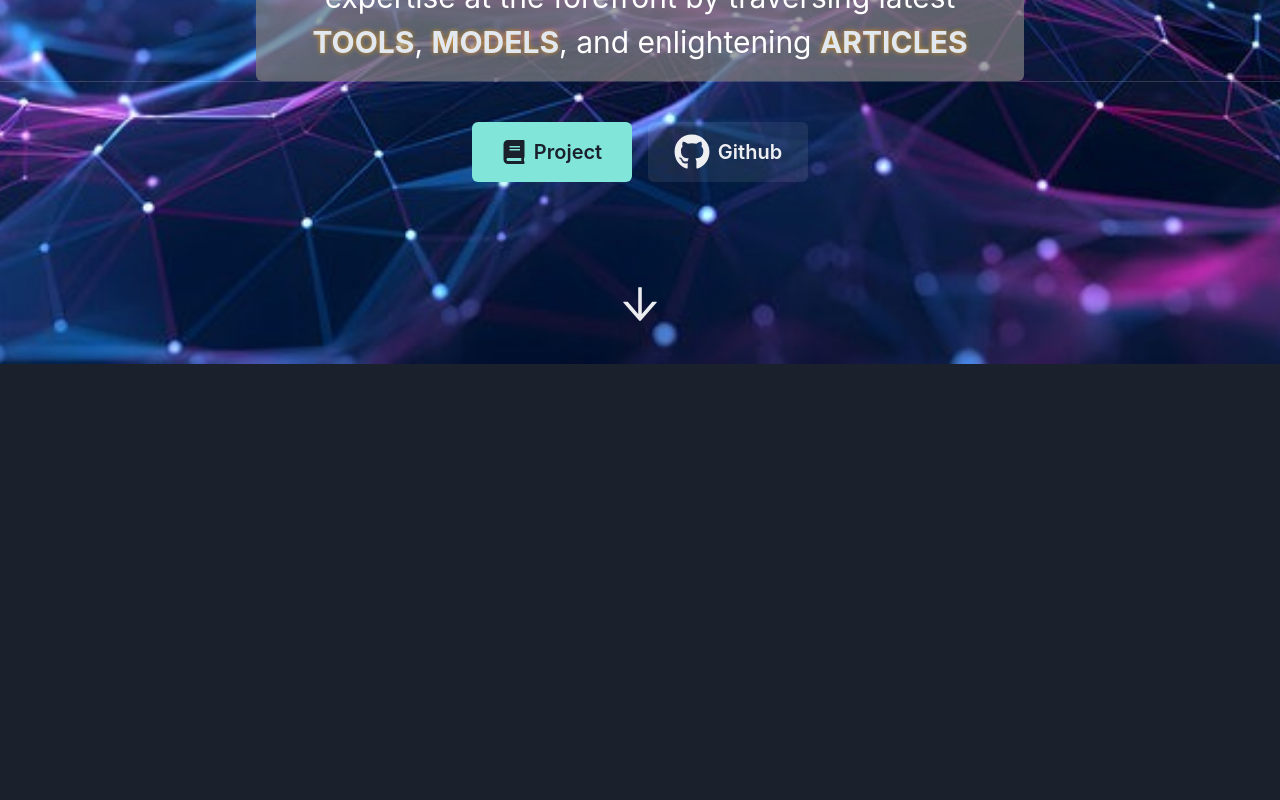
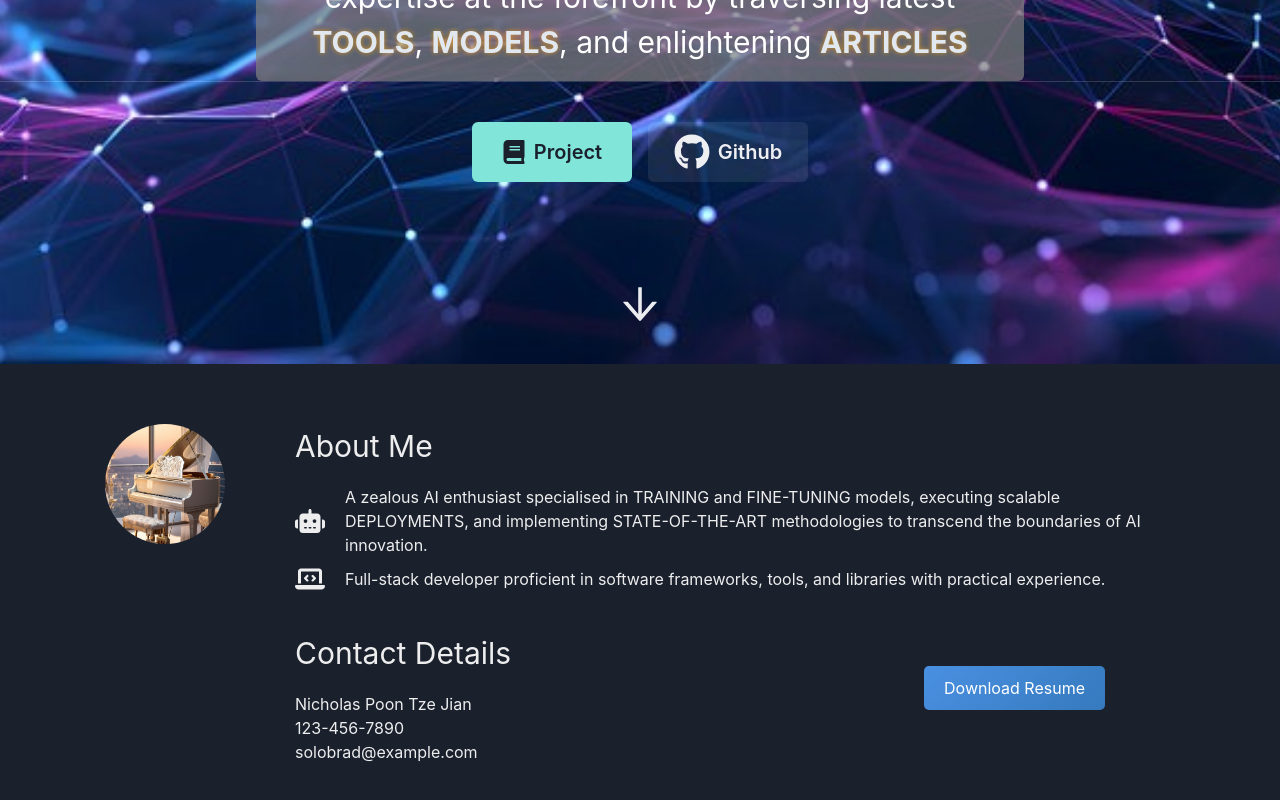
Before and after one commit to Solobrad/My-portfolio---React18, a React (Vite) app: page / in a window 1280 px wide. Shown: the part 436-1236 px from the top of the page. Before the commit the page ends 800 px from the top, so only its background shows below. Built offline with nearby package versions, Linux system fonts and the light colour scheme.

Commit message:
add about me

```diff
--- a/package.json
+++ b/package.json
@@ -13,6 +13,8 @@
     "@chakra-ui/react": "^2.8.2",
     "@emotion/react": "^11.13.3",
     "@emotion/styled": "^11.13.0",
+    "@fortawesome/free-solid-svg-icons": "^6.6.0",
+    "@fortawesome/react-fontawesome": "^0.2.2",
     "@tsparticles/engine": "^3.5.0",
     "@tsparticles/react": "^3.0.0",
     "framer-motion": "^11.7.0",
--- a/public/resumeData.json
+++ b/public/resumeData.json
@@ -3,14 +3,9 @@
       "project": "#",
       "github": "https://github.com/Solobrad",
       "name": "Nicholas Poon Tze Jian",
-      "image": "profile.jpg",
-      "bio": "A passionate AI enthusiast working on cutting-edge solutions.",
-      "address": {
-        "street": "123 AI Road",
-        "city": "AI City",
-        "state": "AI State",
-        "zip": "12345"
-      },
+      "image": "profile.jpeg",
+      "bio1": "A zealous AI enthusiast specialised in TRAINING and FINE-TUNING models, executing scalable DEPLOYMENTS, and implementing STATE-OF-THE-ART methodologies to transcend the boundaries of AI innovation.",
+      "bio2": "Full-stack developer proficient in software frameworks, tools, and libraries with practical experience.",
       "phone": "123-456-7890",
       "email": "solobrad@example.com",
       "resumedownload": "https://example.com/resume.pdf"
--- a/src/App.tsx
+++ b/src/App.tsx
@@ -10,55 +10,12 @@ import {
   Text,
   useColorMode,
 } from "@chakra-ui/react";
+import About from "./components/About";
 
 function App() {
   const { colorMode } = useColorMode();
   const [count, setCount] = useState(0);
   const [resumeData, setResumeData] = useState<ResumeData | null>(null);
-  //   main: {
-  //     project: "#",
-  //     github: "https://github.com/Solobrad",
-  //     name: "Nicholas Poon Tze Jian",
-  //     description: (
-  //       <>
-  //         A fervent AI enthusiast, perpetually hungry for mastering AI realms. I
-  //         cultivate my expertise to remain cutting-edge by exploring the latest
-  //         <Text
-  //           as="span"
-  //           color="gray.200"
-  //           fontSize="3xl"
-  //           fontWeight="bold"
-  //           textShadow="0 0 5px rgba(255, 165, 0, 0.7)"
-  //         >
-  //           {" "}
-  //           TOOLS{" "}
-  //         </Text>
-  //         ,
-  //         <Text
-  //           as="span"
-  //           color="gray.200"
-  //           fontSize="3xl"
-  //           fontWeight="bold"
-  //           textShadow="0 0 5px rgba(255, 165, 0, 0.7)"
-  //         >
-  //           {" "}
-  //           MODELS{" "}
-  //         </Text>
-  //         ,and enlightening{" "}
-  //         <Text
-  //           as="span"
-  //           color="gray.200"
-  //           fontSize="3xl"
-  //           fontWeight="bold"
-  //           textShadow="0 0 5px rgba(255, 165, 0, 0.7)"
-  //         >
-  //           {" "}
-  //           ARTICLES
-  //         </Text>
-  //       </>
-  //     ),
-  //   },
-  // });
 
   useEffect(() => {
     const getResumeData = async () => {
@@ -79,7 +36,7 @@ function App() {
   return (
     <>
       <Header data={resumeData.main} />
-      {/* <About data={this.state.resumeData.main} /> */}
+      <About data={resumeData.main} />
     </>
   );
 }
--- /dev/null
+++ b/src/components/About.css
@@ -0,0 +1,76 @@
+#about {
+    margin-top: 40px;
+    margin-bottom: 40px;
+    padding: 20px;
+    display: flex; /* Use flexbox */
+    justify-content: center; /* Center horizontally */
+    align-items: center; /* Center vertically */
+  }
+
+
+.about-container {
+    display: flex;
+    flex-direction: row;
+  }
+
+.contact-container {
+  display: flex;
+  justify-content: space-between;
+  align-items: center;
+  margin-top: 20px;
+
+}
+
+#about .profile-pic {
+    flex: 1;
+    position: relative;
+    width: 120px;
+    height: 120px;
+    border-radius: 100%;
+    margin-right: 50px;
+ }
+
+ .about-content {
+    flex: 2;
+    padding-left: 20px;
+    max-width: 900px;
+  }
+
+  .contact-details {
+    margin-top: 20px;
+  }
+
+  .button {
+    display: inline-block; /* Ensure the button displays properly */
+    padding: 10px 20px; /* Add padding for a button-like appearance */
+/* Button background color */
+background: linear-gradient(135deg, #4A90E2, #357ABD);
+    color: white; /* Button text color */
+    text-decoration: none; /* Remove underline from link */
+    border-radius: 5px; /* Slightly round the corners */
+    margin-right: 70px;
+  }
+
+  .button:hover {
+    background: linear-gradient(135deg, #357ABD, #2A6DB0); /* Darken button on hover */
+  }
+
+  .bio-container {
+    display: flex;
+    flex-direction: column;
+    gap: 10px; /* Space between bio items */
+  }
+
+  .bio-item {
+    display: flex;
+    align-items: center;
+  }
+
+  .bio-icon {
+    margin-right: 20px; /* Space between icon and description */
+    font-size: 1.5rem; /* Adjust icon size */
+  }
+
+  .bio-description {
+    flex-grow: 1; /* Ensure description takes remaining space */
+  }
--- a/src/components/About.tsx
+++ b/src/components/About.tsx
@@ -1,20 +1,21 @@
 import { Component } from "react";
 import { motion } from "framer-motion";
+import "./About.css"; // Import the CSS file
+import { Text } from "@chakra-ui/react";
+import { FontAwesomeIcon } from "@fortawesome/react-fontawesome";
+import { faRobot, faLaptopCode } from "@fortawesome/free-solid-svg-icons";
 
 type AboutProps = {
   data: {
     name: string;
     image: string;
-    bio: string;
-    address: {
-      street: string;
-      city: string;
-      state: string;
-      zip: string;
-    };
+    bio1: string;
+    bio2: string;
     phone: string;
     email: string;
     resumedownload: string;
+    project: string; // Include this
+    github: string;
   };
 };
 
@@ -22,65 +23,74 @@ class About extends Component<AboutProps> {
   render() {
     if (!this.props.data) return null;
 
-    const name = this.props.data.name;
-    const profilepic = "images/" + this.props.data.image;
-    const bio = this.props.data.bio;
-    const street = this.props.data.address.street;
-    const city = this.props.data.address.city;
-    const state = this.props.data.address.state;
-    const zip = this.props.data.address.zip;
-    const phone = this.props.data.phone;
-    const email = this.props.data.email;
-    const resumeDownload = this.props.data.resumedownload;
+    const {
+      name,
+      image,
+      bio1,
+      bio2,
+      phone,
+      email,
+      resumedownload,
+      project,
+      github,
+    } = this.props.data;
+    const profilepic = `/profile.jpeg`;
 
     const fadeIn = {
       hidden: { opacity: 0 },
       visible: { opacity: 1, transition: { duration: 1 } },
     };
+
     return (
       <section id="about">
         <motion.div
-          className="row"
+          className="about-container"
           initial="hidden"
           animate="visible"
           variants={fadeIn}
         >
-          <div className="row">
-            <div className="three columns">
+          <div>
             <img
               className="profile-pic"
               src={profilepic}
-                alt="Nordic Giant Profile Pic"
+              alt={`${name} Profile Pic`}
             />
           </div>
-            <div className="nine columns main-col">
-              <h2>About Me</h2>
+          <div className="about-content">
+            <Text fontSize="3xl" mb={4}>
+              About Me
+            </Text>
 
-              <p>{bio}</p>
-              <div className="row">
-                <div className="columns contact-details">
-                  <h2>Contact Details</h2>
+            <div className="bio-container">
+              <div className="bio-item">
+                <FontAwesomeIcon icon={faRobot} className="bio-icon" />
+                <p className="bio-description">{bio1}</p>
+              </div>
+              <div className="bio-item">
+                <FontAwesomeIcon icon={faLaptopCode} className="bio-icon" />
+                <p className="bio-description">{bio2}</p>
+              </div>
+            </div>
+
+            <div className="contact-container">
+              <div className="contact-details">
+                <Text fontSize="3xl" mb={4}>
+                  Contact Details
+                </Text>
                 <p className="address">
                   <span>{name}</span>
-                    <br />
-                    <span>
-                      {street}
-                      <br />
-                      {city} {state}, {zip}
-                    </span>
                   <br />
                   <span>{phone}</span>
                   <br />
                   <span>{email}</span>
                 </p>
               </div>
-                <div className="columns download">
+              <div className="download">
                 <p>
-                    <a href={resumeDownload} className="button">
-                      <i className="fa fa-download"></i>Download Resume
+                  <a href={resumedownload} className="button">
+                    <i></i>Download Resume
                   </a>
                 </p>
-                </div>
               </div>
             </div>
           </div>
--- a/src/components/Header.tsx
+++ b/src/components/Header.tsx
@@ -9,6 +9,11 @@ export type ResumeData = {
     project: string;
     github: string;
     name: string;
+    image: string; // Added image property
+    bio: string; // Added bio property
+    phone: string; // Added phone property
+    email: string; // Added email property
+    resumedownload: string; // Added resumedownload property
     description: {
       text: string; // Regular text with placeholders for highlighted words
       highlighted: string[]; // Array of highlighted words
@@ -28,7 +33,7 @@ class Header extends Component<HeaderProps> {
 
     return (
       <Box
-        id="home"
+        id="header"
         height="100vh"
         width="100%"
         backgroundImage="url('/Neural_Network2.jpeg')"
@@ -39,6 +44,7 @@ class Header extends Component<HeaderProps> {
         flexDirection="column"
         justifyContent="center"
         alignItems="center"
+        position="relative"
       >
         <Box
           as="nav"
```
Also changed, not shown: public/css/layout.css (added), public/profile.jpeg (added), 1 other file (tests, documents, lock files or other folders). Lines whose indentation alone changed are shown as unchanged.
